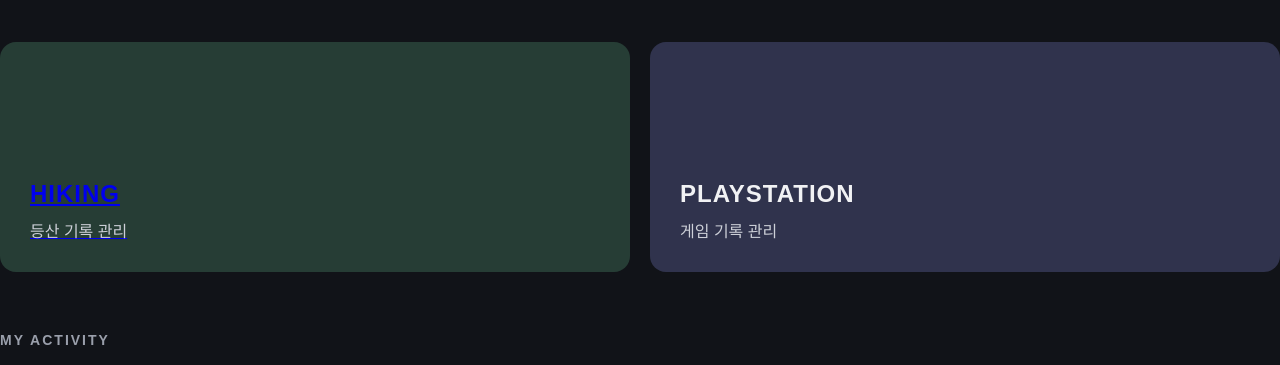
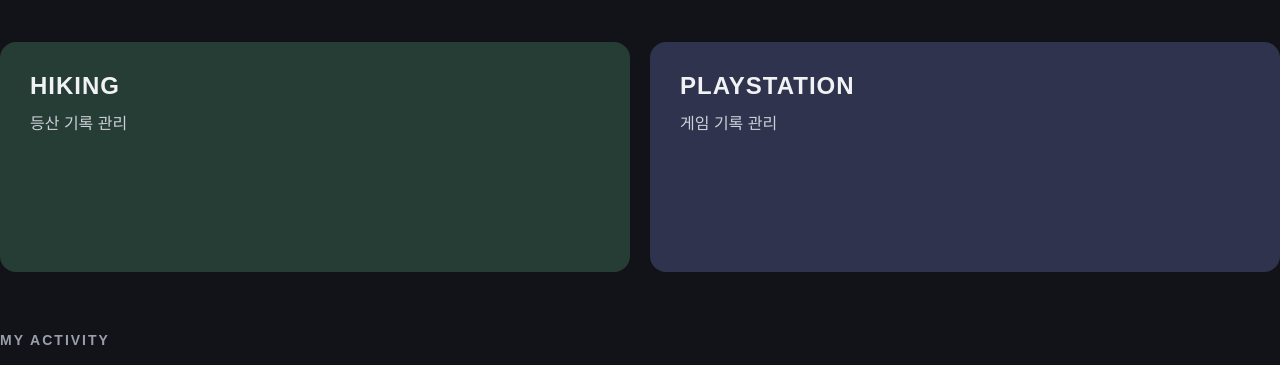
Before and after one commit to NaughtyMiddleAge/my-hobby-archive, a plain HTML site: page index.html in a window 1280 px wide. Shown: the part 194-559 px from the top of the page. Drawn offline with Linux system fonts and the light colour scheme.

Commit message:
Add hobby-card styles to style.css

```diff
--- a/style.css
+++ b/style.css
@@ -230,3 +230,9 @@ body {
     }
 
 }
+
+.hobby-card {
+    display: block;
+    text-decoration: none;
+    color: inherit;
+}
```
